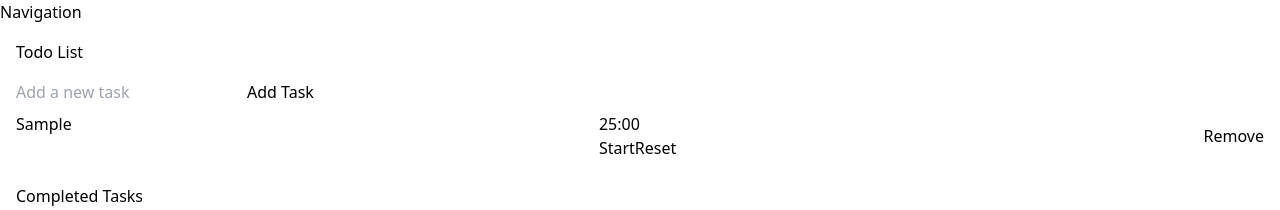
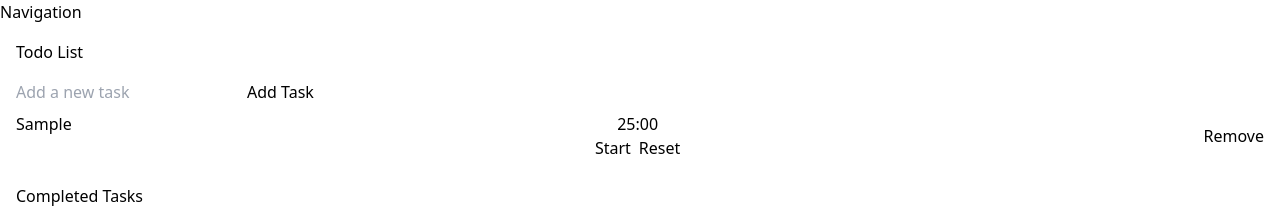
Before and after one commit to michaeldkim/pomodoro-more, a React (Create React App) app: page / in a window 1280 px wide. Both pictures are taken after typing "Sample" into the empty fields and a click on the button "Add Task". Shown: the top 210 px of the page. Built offline with nearby package versions, Linux system fonts and the light colour scheme.

Commit message:
styles edit

```diff
--- a/src/components/Timer.js
+++ b/src/components/Timer.js
@@ -38,13 +38,17 @@ const Timer = () => {
     };
 
     return (
-    <div>
+        <div className='flex-col'>
+            <div className='flex justify-center'>
                 <p>{`${minutes.toString().padStart(2, '0')}:${seconds.toString().padStart(2, '0')}`}</p>
+            </div>
+            <div className='space-x-2'>
                 <button onClick={toggleTimer}>
                     {isActive ? 'Pause' : 'Start'}
                 </button>
                 <button onClick={resetTimer}>Reset</button>
             </div>
+        </div>
     );
 };
 
```
Lines whose indentation alone changed are shown as unchanged.
